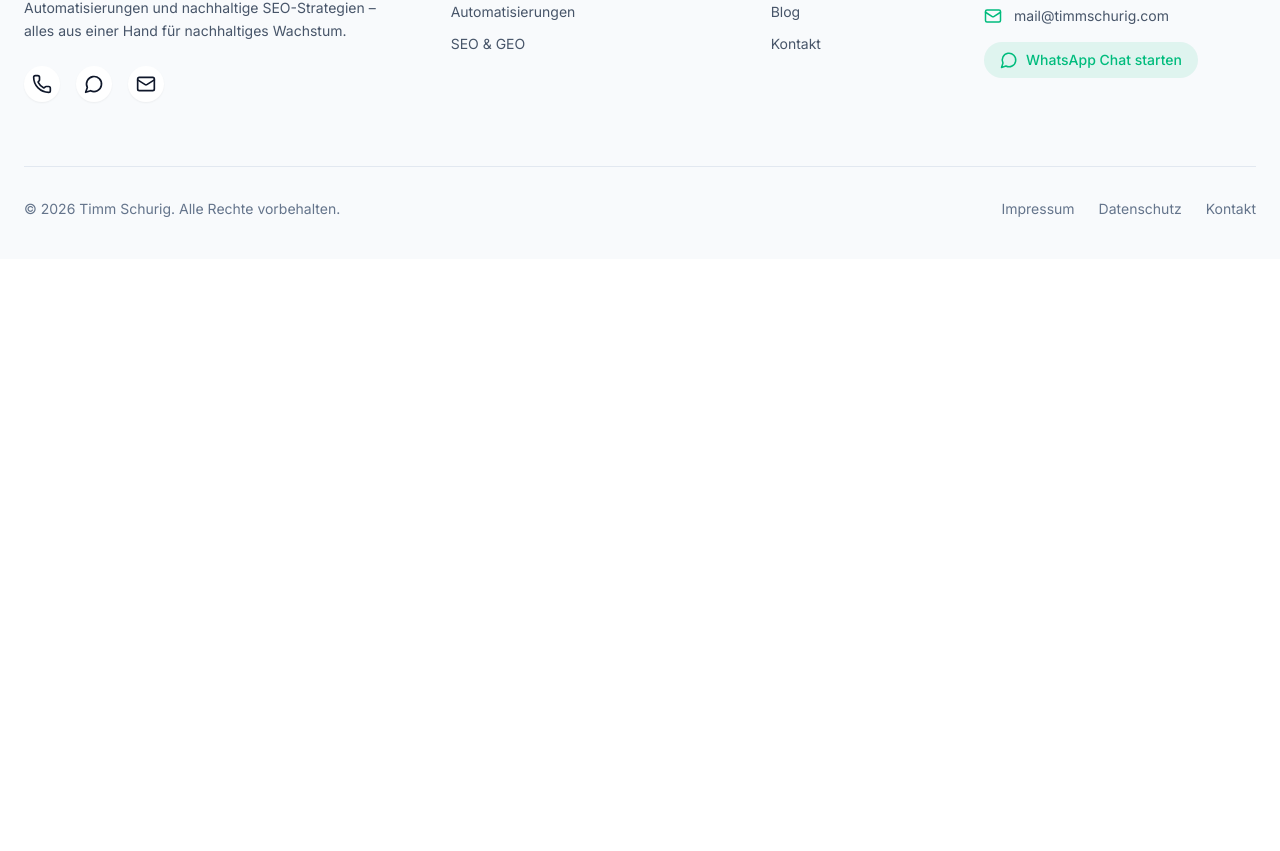
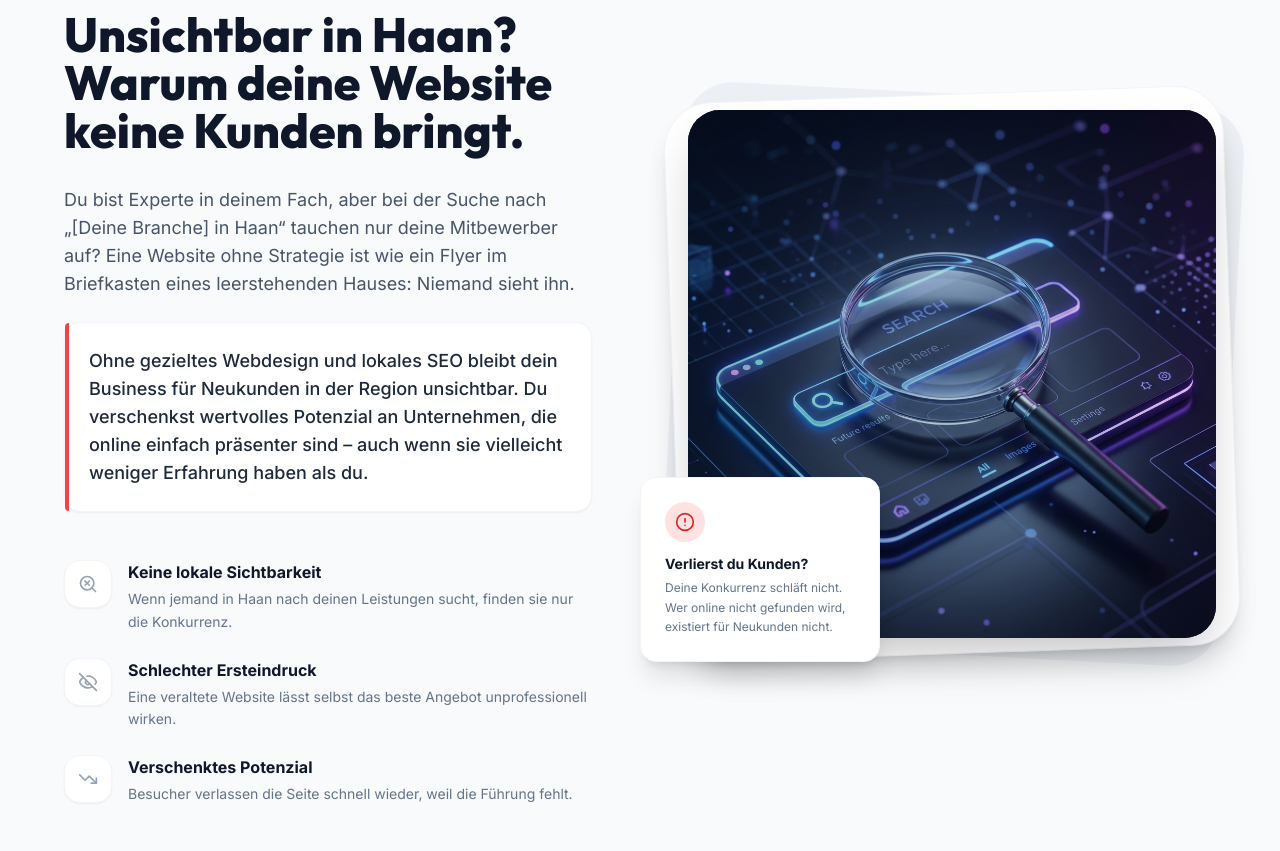
Before and after one commit to timmsug-source/website-linkedin, a Next.js app: page /webdesign/haan in a window 1280 px wide. Shown: the part 849-1700 px from the top of the page. Before the commit the page ends 1108 px from the top, so only its background shows below. Built offline with nearby package versions, Linux system fonts and the light colour scheme.

Commit message:
Add custom problem section to Haan landing page with generated image

```diff
--- a/src/app/webdesign/haan/page.tsx
+++ b/src/app/webdesign/haan/page.tsx
@@ -2,6 +2,7 @@ import type { Metadata } from "next";
 import { buildMetadata } from "@/lib/seo";
 import { SITE_URL } from "@/lib/utils";
 import { ServiceHero } from "@/components/service/ServiceHero";
+import { HaanProblem } from "@/components/lp/HaanSections";
 
 const haanService = {
   id: "webdesign-haan",
@@ -49,6 +50,7 @@ export default function HaanPage() {
   return (
     <>
       <ServiceHero service={haanService as any} />
+      <HaanProblem />
     </>
   );
 }
--- /dev/null
+++ b/src/components/lp/HaanSections.tsx
@@ -0,0 +1,104 @@
+"use client";
+
+import Image from "next/image";
+import { AlertCircle, EyeOff, SearchX, TrendingDown } from "lucide-react";
+
+export function HaanProblem() {
+  const painPoints = [
+    {
+      icon: SearchX,
+      title: "Keine lokale Sichtbarkeit",
+      text: "Wenn jemand in Haan nach deinen Leistungen sucht, finden sie nur die Konkurrenz."
+    },
+    {
+      icon: EyeOff,
+      title: "Schlechter Ersteindruck",
+      text: "Eine veraltete Website lässt selbst das beste Angebot unprofessionell wirken."
+    },
+    {
+      icon: TrendingDown,
+      title: "Verschenktes Potenzial",
+      text: "Besucher verlassen die Seite schnell wieder, weil die Führung fehlt."
+    }
+  ];
+
+  return (
+    <section className="py-24 px-6 bg-slate-50 relative overflow-hidden border-t border-slate-100">
+      <div className="max-w-6xl mx-auto">
+        <div className="grid lg:grid-cols-2 gap-16 lg:gap-24 items-center">
+
+          {/* Text Content */}
+          <div>
+            <div className="inline-flex items-center gap-2 px-4 py-2 rounded-full bg-red-100 text-red-700 text-sm font-bold mb-8">
+              <AlertCircle size={16} /> Das Problem
+            </div>
+
+            <h2 className="text-3xl md:text-4xl lg:text-5xl font-display font-extrabold text-slate-900 mb-8 leading-tight">
+              Unsichtbar in Haan? Warum deine Website keine Kunden bringt.
+            </h2>
+
+            <div className="space-y-6 text-lg text-slate-600 mb-12">
+              <p>
+                Du bist Experte in deinem Fach, aber bei der Suche nach „[Deine Branche] in Haan“ tauchen nur deine Mitbewerber auf?
+                Eine Website ohne Strategie ist wie ein Flyer im Briefkasten eines leerstehenden Hauses: Niemand sieht ihn.
+              </p>
+              <p className="font-medium text-slate-800 bg-white p-6 rounded-2xl border border-slate-100 shadow-sm relative">
+                <span className="absolute top-0 left-0 w-1 h-full bg-red-500 rounded-l-2xl"></span>
+                Ohne gezieltes Webdesign und lokales SEO bleibt dein Business für Neukunden in der Region unsichtbar.
+                Du verschenkst wertvolles Potenzial an Unternehmen, die online einfach präsenter sind –
+                auch wenn sie vielleicht weniger Erfahrung haben als du.
+              </p>
+            </div>
+
+            {/* Bullet Points */}
+            <div className="space-y-6">
+              {painPoints.map((point, i) => (
+                <div key={i} className="flex gap-4 group">
+                  <div className="w-12 h-12 rounded-2xl bg-white shadow-sm border border-slate-100 flex items-center justify-center shrink-0 text-slate-400 group-hover:text-red-500 group-hover:border-red-100 group-hover:bg-red-50 transition-all">
+                    <point.icon size={20} />
+                  </div>
+                  <div>
+                    <h4 className="font-bold text-slate-900 mb-1">{point.title}</h4>
+                    <p className="text-sm text-slate-500 leading-relaxed">{point.text}</p>
+                  </div>
+                </div>
+              ))}
+            </div>
+          </div>
+
+          {/* Image Content */}
+          <div className="relative mt-12 lg:mt-0">
+            {/* Background elements */}
+            <div className="absolute -inset-4 bg-slate-200/50 rounded-[3rem] transform rotate-3" />
+            <div className="absolute -inset-4 bg-white rounded-[3rem] transform -rotate-2 shadow-xl border border-slate-100" />
+
+            <div className="relative rounded-[2rem] overflow-hidden bg-slate-900 aspect-square shadow-2xl">
+              <Image
+                src="/images/haan-problem.png"
+                alt="Unsichtbar in Haan Suchergebnissen"
+                fill
+                className="object-cover"
+                sizes="(max-width: 1024px) 100vw, 50vw"
+              />
+              <div className="absolute inset-0 bg-gradient-to-tr from-slate-900/40 to-transparent pointer-events-none" />
+            </div>
+
+            {/* Floating badge */}
+            <div className="absolute -bottom-6 -left-6 md:-left-12 bg-white rounded-2xl p-6 shadow-xl border border-slate-100 max-w-[240px] z-10 hidden sm:block">
+              <div className="w-10 h-10 rounded-full bg-red-100 flex items-center justify-center mb-3">
+                <AlertCircle size={20} className="text-red-600" />
+              </div>
+              <p className="text-sm font-bold text-slate-900">
+                Verlierst du Kunden?
+              </p>
+              <p className="text-xs text-slate-500 mt-1 leading-relaxed">
+                Deine Konkurrenz schläft nicht. Wer online nicht gefunden wird, existiert für Neukunden nicht.
+              </p>
+            </div>
+          </div>
+
+        </div>
+      </div>
+    </section>
+  );
+}
```
Also changed, not shown: public/images/haan-problem.png (added).
